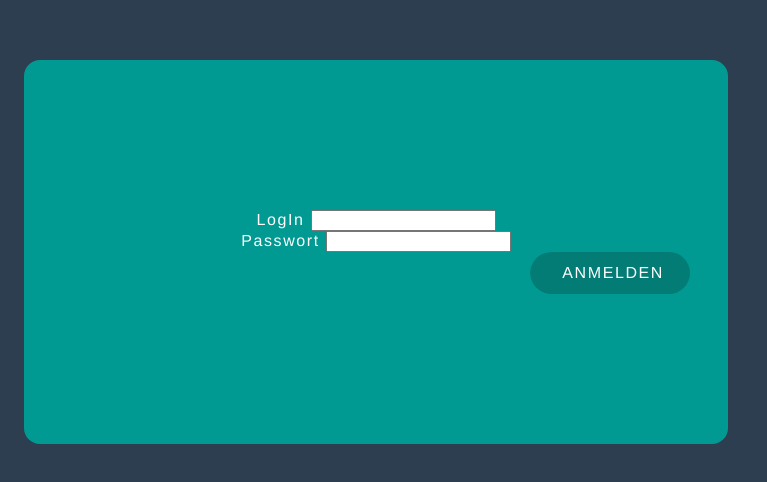
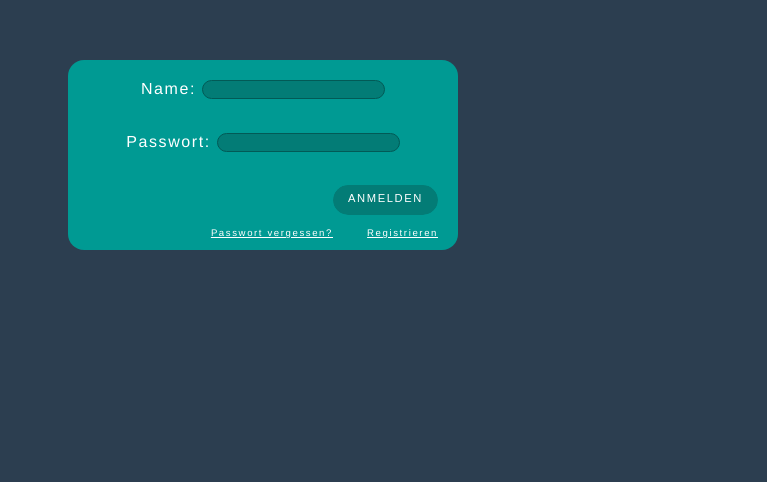
Before and after one commit to lelex4545/projekt-1, a Vue app: page / in a window 1280 px wide. Shown: the top 482 px of the page, without its empty margins (0-767 px from the left). Built offline with nearby package versions, Linux system fonts and the light colour scheme.

Commit message:
LogIn_Alpha_v_0.02

```diff
--- a/src/App.vue
+++ b/src/App.vue
@@ -1,6 +1,6 @@
 <template>
   <div id="app">
-    <LogIn />
+    <LogIn/>
   </div>
 </template>
 
@@ -22,7 +22,7 @@ export default {
   -moz-osx-font-smoothing: grayscale;
   text-align: center;
   color: #ffffff;
-  margin-top: 60px;
+  margin: 60px;
 }
 body {
   background-color: #2c3e50;
--- a/src/components/Button.vue
+++ b/src/components/Button.vue
@@ -1,12 +1,12 @@
 <template>
-    <a :href= "url" class="button">{{name}}</a>
+  <a :href="url" class="button">{{name}}</a>
 </template>
 
 <script>
 export default {
   name: "Button",
-    props: ['name', 'url'],
-}
+  props: ["name", "url"]
+};
 </script>
 
 <style lang="scss" scoped>
@@ -14,47 +14,74 @@ $color: #037c76;
 
 .button {
   display: inline-block;
-
-    text-decoration: none;
-
-    padding: .75rem 2rem;
+  padding: 6.8%;
   border-radius: 10rem;
   color: #fff;
   text-transform: uppercase;
-    font-size: 1rem;
-    letter-spacing: .10rem;
-    transition: all .3s;
+  font-size: 0.7rem;
+  letter-spacing: 0.1rem;
+  transition: all 0.3s;
   position: relative;
   overflow: hidden;
   z-index: 1;
   &:after {
-        content: '';
+    content: "";
     position: absolute;
     bottom: 0;
     left: 0;
-        width: 10rem;
+    width: 100%;
     height: 100%;
     background-color: $color;
     border-radius: 10rem;
     z-index: -2;
   }
   &:before {
-        content: '';
+    content: "";
     position: absolute;
     bottom: 0;
     left: 0;
-        width: 0rem;
+    width: 0%;
     height: 100%;
-        background-color: darken($color, 3%);
-        transition: all .2s;
+    background-color: darken($color, 7%);
+    transition: all 0.3s;
     border-radius: 10rem;
     z-index: -1;
   }
   &:hover {
     color: #fff;
     &:before {
-            width: 10rem;
+      width: 100%;
     }
   }
 }
+
+/* optional reset for presentation */
+* {
+  font-family: Arial;
+  text-decoration: none;
+  font-size: 20px;
+}
+.container {
+  padding-top: 50px;
+  margin: 0 auto;
+  width: 100%;
+  text-align: center;
+}
+h1 {
+  text-transform: uppercase;
+  font-size: 0.8rem;
+  margin-bottom: 2rem;
+  color: #777;
+}
+span {
+  display: block;
+  margin-top: 2rem;
+  font-size: 0.7rem;
+  color: #777;
+  a {
+    font-size: 0.7rem;
+    color: #999;
+    text-decoration: underline;
+  }
+}
 </style>
--- a/src/components/screens/LogIn.vue
+++ b/src/components/screens/LogIn.vue
@@ -1,13 +1,17 @@
 <template>
-  <div>
-    <div class="tile" id="container1">
-      <form class="formular">
-        LogIn <input type="text" id="textAcc" name="textAcc"><br>
-        Passwort <input type="text" id="textPw" name="textPw"><br>
+  <div id="main">
+    <div class="tile" id="container">
+      <form id="textAcc">
+        Name: <input type="text"  name="textAcc" />
       </form>
-      <div id="container2">
-        <Button name="Anmelden" url="http://www.fh-dortmund.de" />
-      </div>
+      <form id="textPw">
+        Passwort: <input type="text"  name="textPw" />
+      </form>
+
+      <Button id="anmelden" name="Anmelden" url="http://www.fh-dortmund.de" />
+
+      <a id="pwv" href="test.com">Passwort vergessen?</a>
+      <a id="reg" href="test.com">Registrieren</a>
     </div>
   </div>
 </template>
@@ -16,41 +20,70 @@
 import Button from "./../Button";
 export default {
   name: "LogIn",
+
   components: {
     Button
   }
+
 };
-
 </script>
 
 <style>
-#container1{
-  display: flex;
-  border-radius: 1rem;
+#container {
+  display: grid;
+  grid-template-areas:
+    "name name name"
+    "pass pass pass"
+    ". . anm"
+    ". pwv reg";
+  grid-auto-columns: 20% 50% 30%;
+  grid-auto-rows: 35% 35% 20% 10%;
+
+}
+
+#anmelden {
+  grid-area: anm;
+}
+input{
+  border: .1rem solid #025a56;
+  border-radius: .8rem;
+  background-color: #037c76;
+  color: white;
+}
+#textAcc {
+  grid-area: name;
+}
+#textPw {
+  grid-area: pass;
+}
+#reg{
+  grid-area: reg;
+  font-size: 60%;
+  color: white;
+  text-align: end;
+  margin-top: 0.75rem;
+
+}
+#pwv{
+  grid-area: pwv;
+  font-size: 60%;
+  color: white;
+  text-align: end;
+  margin-top: 0.75rem;
+  margin-left: 0.5rem;
+}
+
+.tile {
+  border-radius: 1em;
   background-color: #009a93;
 
-  padding: 2rem 2rem;
-  margin: 1rem;
-  width: 40rem;
-  height: 20rem;
-  flex-flow: column nowrap;
-  justify-content: center;
-
-}
-#container2{
-  display: flex;
-  justify-content: flex-end;
-}
-.tile {
-  font-size: 1rem;
-  color: #fff;
-  letter-spacing: 0.1rem;
-
-  transition: all 0.3s;
-  /*position: relative;*/
-  overflow: hidden;
-}
+  padding: 20px;
+  width: 350px;
+  height: 150px;
 
 
-
+  font-size: 1rem;
+  letter-spacing: 0.1rem;
+  transition: all 0.3s;
+}
 </style>
```
Lines whose indentation alone changed are shown as unchanged.
